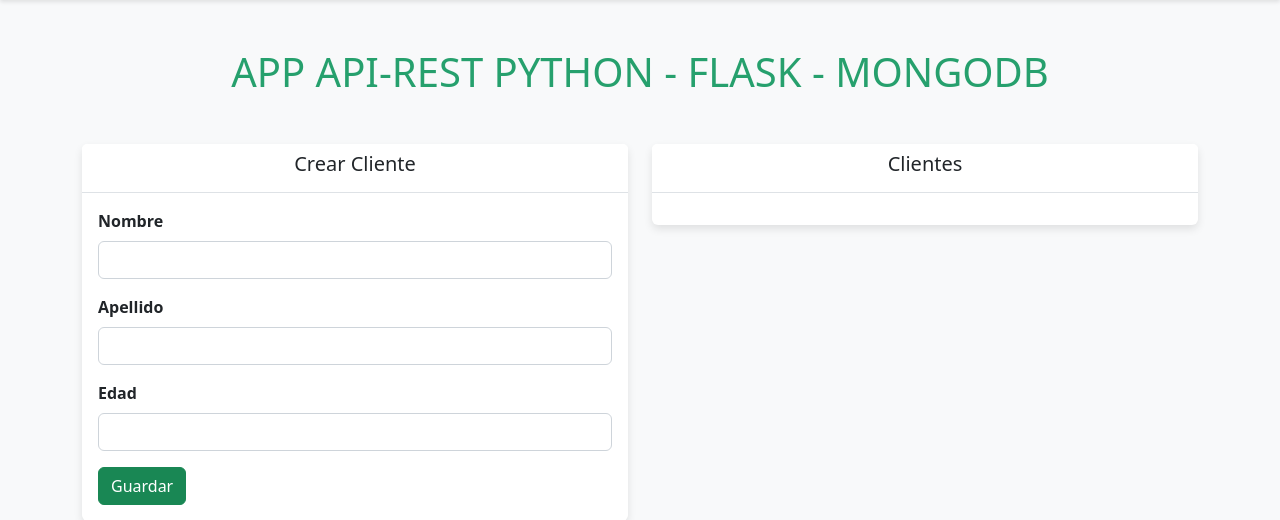
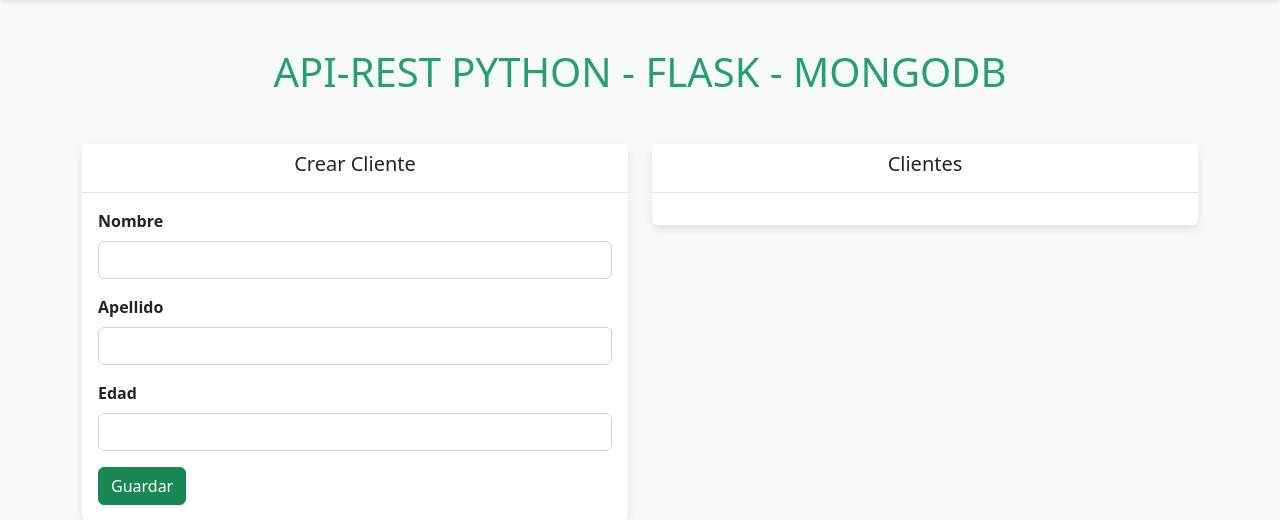
Before and after one commit to JJMater10/Proyecto_Felipe, a Flask app: page / in a window 1280 px wide. Shown: the part 68-588 px from the top of the page. Run offline with Flask 3, Linux system fonts and the light colour scheme; data that the repository does not hold is empty.

Commit message:
se cambio el titulo de la pagina

```diff
--- a/templates/index.html
+++ b/templates/index.html
@@ -42,7 +42,7 @@
         </a>
     </header>
     <div class="container">
-        <h1 class="text-center mt-5 mb-5 title">APP API-REST PYTHON - FLASK - MONGODB</h1>
+        <h1 class="text-center mt-5 mb-5 title">API-REST PYTHON - FLASK - MONGODB</h1>
     </div>
     <div class="container">
         <div class="row row-cols-1 row-cols-md-2 g-4">
```
